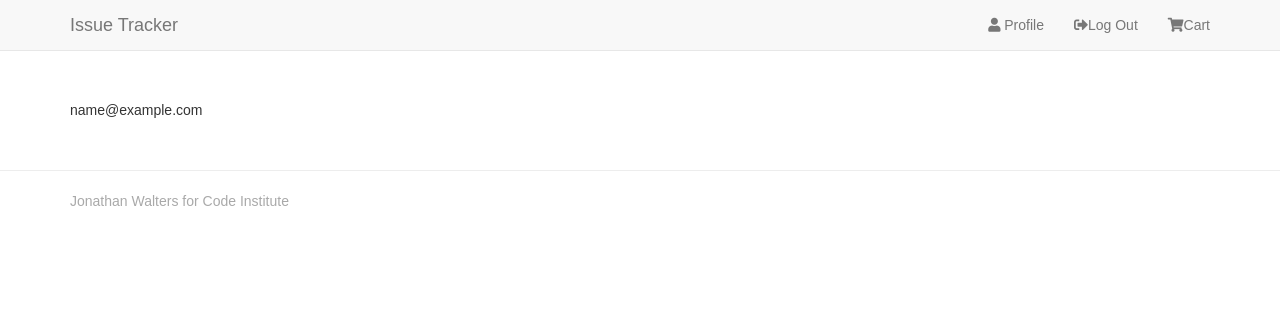
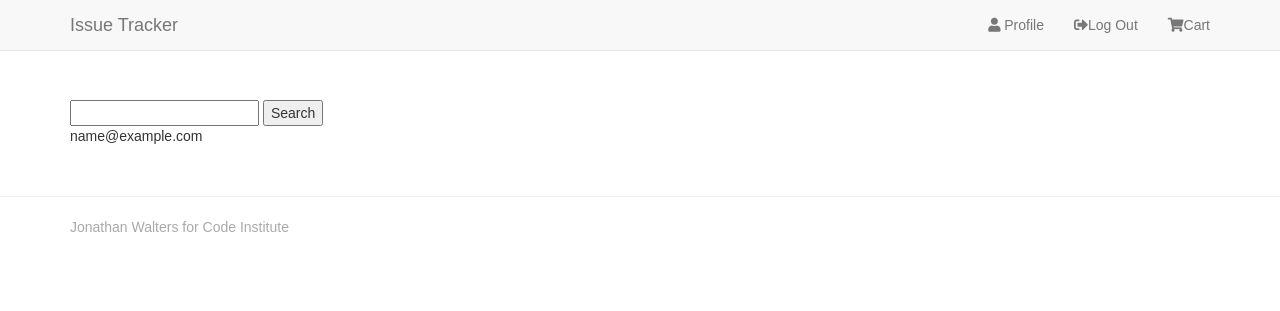
Before and after one commit to jonw83/issue-tracker-jw, a Django app: page /accounts/profile/ in a window 1280 px wide. Shown: the top 311 px of the page. Run offline with Django 3.2, Linux system fonts and the light colour scheme; the visitor is signed in with stand-in values (Sample User, id 1); data comes from the database, SQL or seed files in the repository; some libraries are stand-ins or nearby versions.

Commit message:
code formatting applied

```diff
--- a/templates/base.html
+++ b/templates/base.html
@@ -41,8 +41,8 @@
                     <li>
                         <a href="{% url 'view_cart' %}">
                             <i class="fas fa-shopping-cart"></i>Cart
-                            {% if product_count > 0 %}
-                            <label class="badge badge-warning">{{ product_count }}</label>
+                            {% if issue_count > 0 %}
+                            <label class="badge badge-warning">{{ issue_count }}</label>
                             {% endif %}
                         </a>
                     </li>
@@ -58,9 +58,15 @@
     </div>
     {% endif %}
     <div class="container">
+        <div class="display">
+            <form action="{% url 'search' %}" method="get">
+                <input type="text" name="q">
+                <button type="search">Search</button>
+            </form>
+        </div>
         {% block content %} {% endblock %}
     </div>
-    <footer>
+    <footer class = "page footer">
         <div class="container">
             <p>Jonathan Walters for Code Institute</p>
         </div>
```
